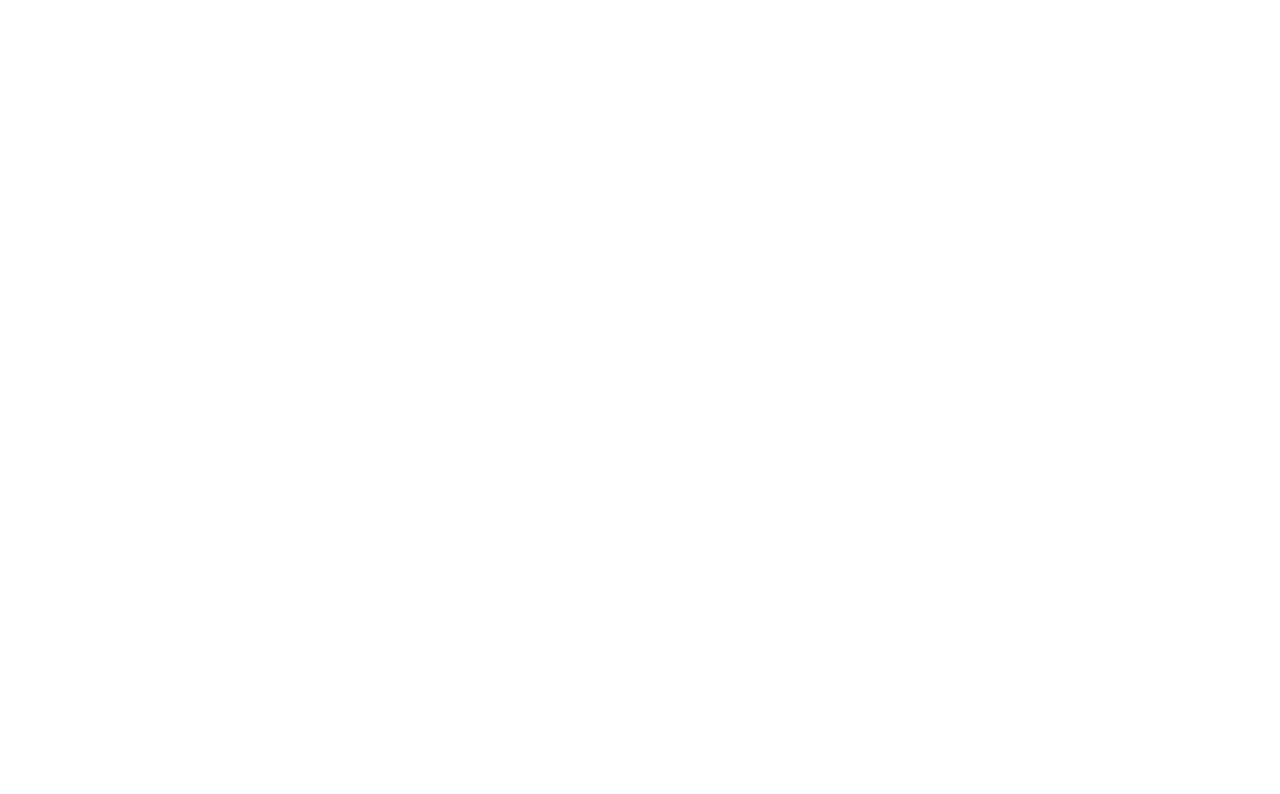
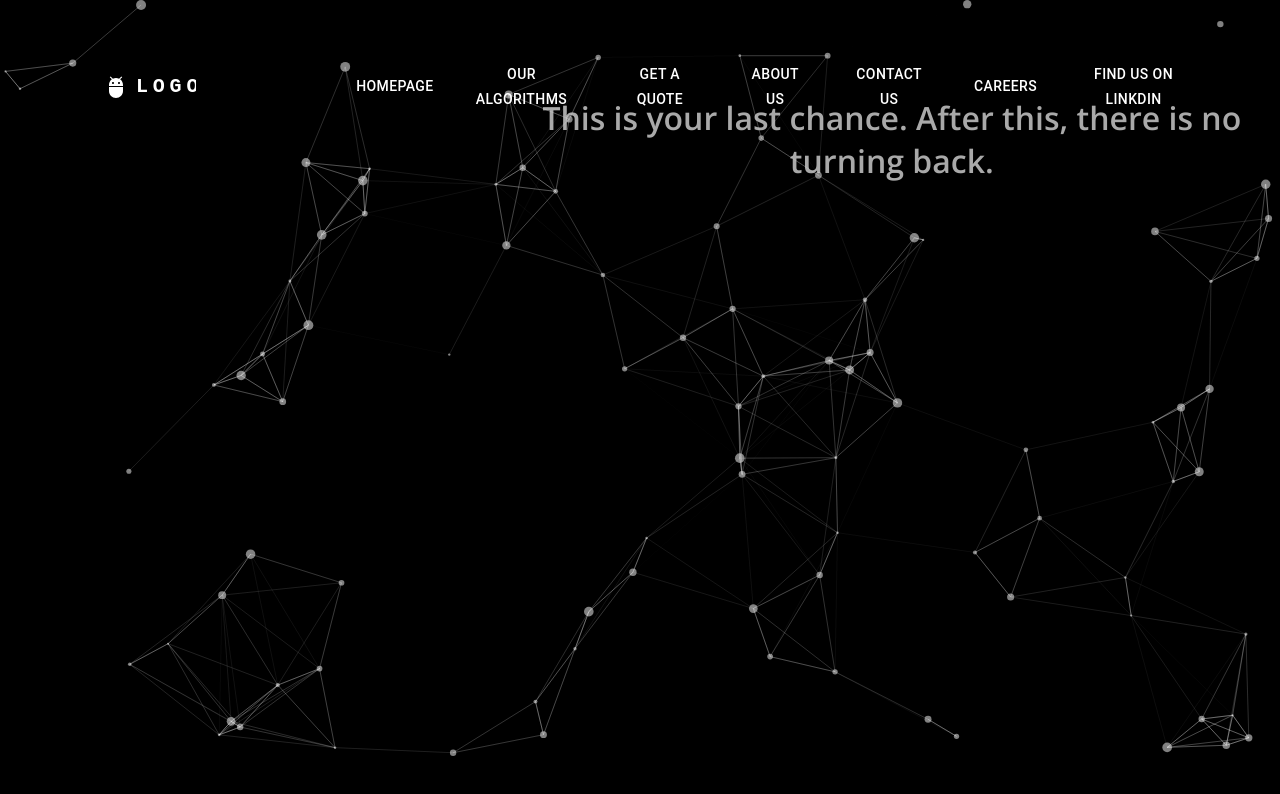
Before and after one commit to Nihu3346/hull-cleaning-robot, a React (Create React App) app: page / in a window 1280 px wide. Shown: the top 794 px of the page. Built offline with nearby package versions, Linux system fonts and the light colour scheme.

Commit message:
Navbar-Particle-SlideText

```diff
--- a/package.json
+++ b/package.json
@@ -5,6 +5,7 @@
   "dependencies": {
     "@emotion/react": "^11.11.0",
     "@emotion/styled": "^11.11.0",
+    "@mui/icons-material": "^5.11.16",
     "@mui/material": "^5.12.3",
     "@mui/styled-engine-sc": "^5.12.0",
     "@testing-library/jest-dom": "^5.16.5",
@@ -15,6 +16,7 @@
     "react-scripts": "5.0.1",
     "react-tsparticles": "^2.9.3",
     "styled-components": "^5.3.10",
+    "tsparticles": "^2.9.3",
     "web-vitals": "^2.1.4"
   },
   "scripts": {
--- a/src/App.js
+++ b/src/App.js
@@ -1,11 +1,14 @@
-import logo from './logo.svg';
 import './App.css';
-import MainPage from './Components/MainPage';
+import Navbar from './Components/Navbar/Navbar';
+import Particle from './Components/Particle/Particle';
+import Slideshowtext from './Components/Slideshow/Slideshowtext';
 
 function App() {
   return (
     <div className="App">
-      <MainPage />
+      <Particle />
+      <Navbar />
+      <Slideshowtext />
     </div>
   );
 }
--- /dev/null
+++ b/src/Components/Navbar/Navbar.js
@@ -0,0 +1,83 @@
+import {
+  AppBar,
+  Box,
+  Button,
+  Container,
+  Toolbar,
+  Typography,
+} from "@mui/material";
+import React from "react";
+import AdbIcon from "@mui/icons-material/Adb";
+
+const pages = [
+  "Homepage",
+  "Our Algorithms",
+  "Get a Quote",
+  "About us",
+  "Contact us",
+  "Careers",
+  "Find us on Linkdin",
+];
+
+const Navbar = () => {
+  const [anchorElNav, setAnchorElNav] = React.useState(null);
+
+  const handleCloseNavMenu = () => {
+    setAnchorElNav(null);
+  };
+
+  return (
+    <>
+      <AppBar position="static">
+        <Container maxWidth="xl">
+          <Toolbar disableGutters sx={{ m: 5 }}>
+            <AdbIcon
+              sx={{ display: { xs: "none", md: "flex" }, mr: 1, ml: 5 }}
+            />
+            <Typography
+              variant="h6"
+              noWrap
+              component="a"
+              href="/"
+              sx={{
+                mr: 2,
+                display: { xs: "none", md: "flex" },
+                fontFamily: "monospace",
+                fontWeight: 700,
+                letterSpacing: ".3rem",
+                color: "inherit",
+                textDecoration: "none",
+              }}
+            >
+              LOGO
+            </Typography>
+
+            <Box
+              sx={{ ml: 15, flexGrow: 1, display: { xs: "none", md: "flex" } }}
+            >
+              {pages.map((page) => (
+                <Button
+                  key={page}
+                  onClick={handleCloseNavMenu}
+                  sx={{
+                    my: 2,
+                    mx: 2,
+                    color: "white",
+                    display: "block",
+                    ":hover": {
+                      color: "primary.main",
+                    },
+                  }}
+                >
+                  {page}
+                </Button>
+              ))}
+            </Box>
+          </Toolbar>
+        </Container>
+      </AppBar>
+    </>
+  );
+};
+
+export default Navbar;
--- /dev/null
+++ b/src/Components/Particle/Particle.css
@@ -0,0 +1,3 @@
+/* #tsparticles {
+  height: 500px;
+} */
--- /dev/null
+++ b/src/Components/Particle/Particle.js
@@ -0,0 +1,79 @@
+import { useCallback } from "react";
+import Particles from "react-tsparticles";
+import { loadFull } from "tsparticles";
+import Navbar from "../Navbar/Navbar";
+import Slideshow from "../Slideshow/Slideshowtext";
+import "./Particle.css"
+
+const Particle = () => {
+  const particlesInit = useCallback(async (engine) => {
+    // you can initiate the tsParticles instance (engine) here, adding custom shapes or presets
+    // this loads the tsparticles package bundle, it's the easiest method for getting everything ready
+    // starting from v2 you can add only the features you need reducing the bundle size
+    await loadFull(engine);
+  }, []);
+
+  const particlesLoaded = useCallback(async (container) => {}, []);
+
+  return (
+    <>
+      <Particles
+        id="tsparticles"
+        init={particlesInit}
+        loaded={particlesLoaded}
+        options={{
+          background: {
+            color: {
+              value: "#000000",
+            },
+          },
+          fpsLimit: 120,
+          particles: {
+            color: {
+              value: "#ffffff",
+            },
+            links: {
+              color: "#ffffff",
+              distance: 150,
+              enable: true,
+              opacity: 0.3,
+              width: 1,
+            },
+            collisions: {
+              enable: true,
+            },
+            move: {
+              directions: "none",
+              enable: true,
+              outModes: {
+                default: "bounce",
+              },
+              random: false,
+              speed: 2,
+              straight: false,
+            },
+            number: {
+              density: {
+                enable: true,
+                area: 800,
+              },
+              value: 80,
+            },
+            opacity: {
+              value: 0.5,
+            },
+            shape: {
+              type: "circle",
+            },
+            size: {
+              value: { min: 1, max: 5 },
+            },
+          },
+          detectRetina: true,
+        }}
+      />
+    </>
+  );
+};
+
+export default Particle;
--- /dev/null
+++ b/src/Components/Slideshow/Slideshowtext.css
@@ -0,0 +1,89 @@
+@import url(https://fonts.googleapis.com/css?family=Open+Sans:600);
+
+body {
+  font-family: "Open Sans", "sans-serif";
+  color: #cecece;
+  background: #222;
+  overflow: hidden;
+}
+
+.item-1,
+.item-2,
+.item-3 {
+  position: absolute;
+  display: block;
+  top: 2em;
+
+  width: 60%;
+
+  font-size: 2em;
+
+  animation-duration: 20s;
+  animation-timing-function: ease-in-out;
+  animation-iteration-count: infinite;
+}
+
+.item-1 {
+  animation-name: anim-1;
+}
+
+.item-2 {
+  animation-name: anim-2;
+}
+
+.item-3 {
+  animation-name: anim-3;
+}
+
+@keyframes anim-1 {
+  0%,
+  8.3% {
+    left: -100%;
+    opacity: 0;
+  }
+  8.3%,
+  25% {
+    left: 25%;
+    opacity: 1;
+  }
+  33.33%,
+  100% {
+    left: 110%;
+    opacity: 0;
+  }
+}
+
+@keyframes anim-2 {
+  0%,
+  33.33% {
+    left: -100%;
+    opacity: 0;
+  }
+  41.63%,
+  58.29% {
+    left: 25%;
+    opacity: 1;
+  }
+  66.66%,
+  100% {
+    left: 110%;
+    opacity: 0;
+  }
+}
+
+@keyframes anim-3 {
+  0%,
+  66.66% {
+    left: -100%;
+    opacity: 0;
+  }
+  74.96%,
+  91.62% {
+    left: 25%;
+    opacity: 1;
+  }
+  100% {
+    left: 110%;
+    opacity: 0;
+  }
+}
--- /dev/null
+++ b/src/Components/Slideshow/Slideshowtext.js
@@ -0,0 +1,54 @@
+import { useEffect, useRef, useState } from "react";
+import "./Slideshowtext.css";
+import { Box } from "@mui/material";
+
+const colors = ["yash", "#00C49F", "#FFBB28"];
+const delay = 3500;
+
+function Slideshowtext() {
+  const [index, setIndex] = useState(0);
+  const timeoutRef = useRef(null);
+
+  function resetTimeout() {
+    if (timeoutRef.current) {
+      clearTimeout(timeoutRef.current);
+    }
+  }
+
+  useEffect(() => {
+    resetTimeout();
+    timeoutRef.current = setTimeout(
+      () =>
+        setIndex((prevIndex) =>
+          prevIndex === colors.length - 1 ? 0 : prevIndex + 1
+        ),
+      delay
+    );
+
+    return () => {
+      resetTimeout();
+    };
+  }, [index]);
+
+  return (
+    <>
+      <Box sx={{mt: 10}}>
+        <p class="item-1">
+          This is your last chance. After this, there is no turning back.
+        </p>
+
+        <p class="item-2">
+          You take the blue pill - the story ends, you wake up in your bed and
+          believe whatever you want to believe.
+        </p>
+
+        <p class="item-3">
+          You take the red pill - you stay in Wonderland and I show you how deep
+          the rabbit-hole goes.
+        </p>
+      </Box>
+    </>
+  );
+}
+
+export default Slideshowtext;
```
Also changed, not shown: src/Components/MainPage.js (deleted, +0 -12 lines), 1 other file (tests, documents, lock files or other folders).
